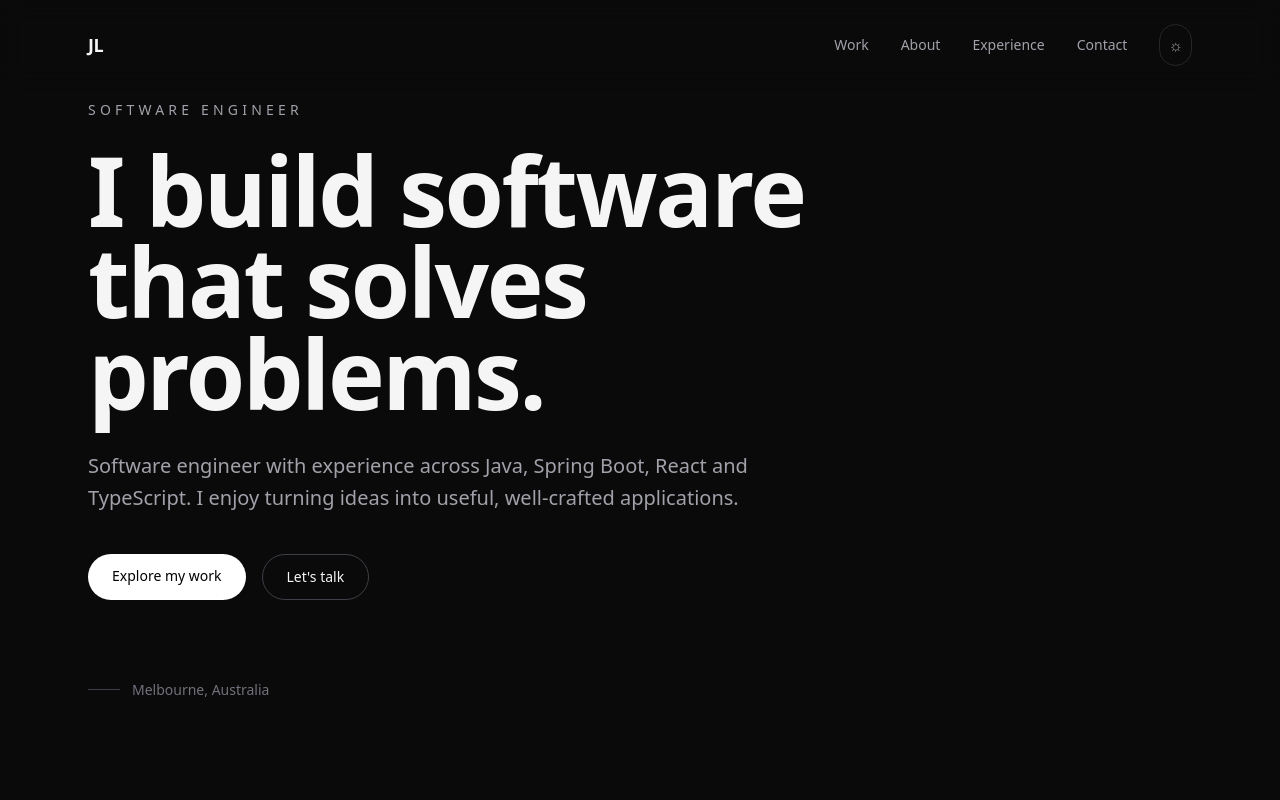
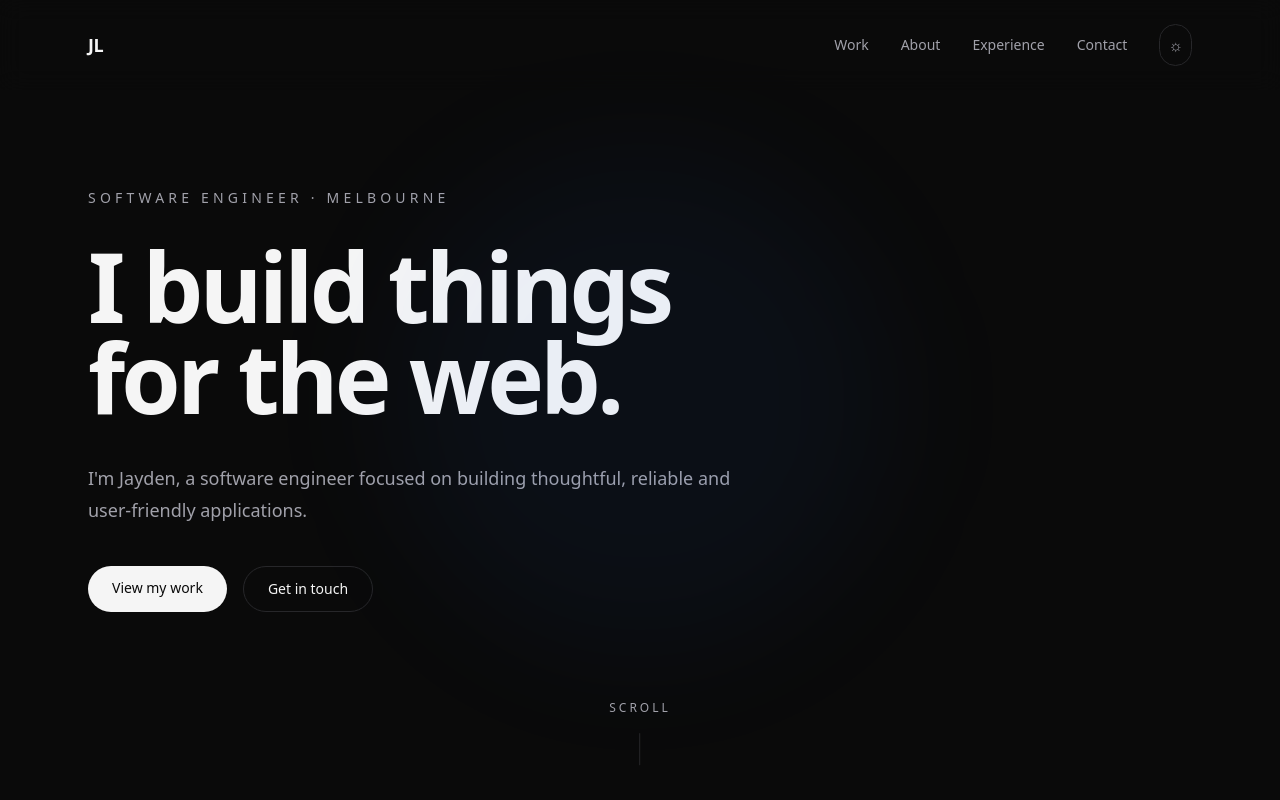
Before and after one commit to Jaydenlaoyx/jayden-portfolio, a Next.js app: page / in a window 1280 px wide. Shown: the top 800 px of the page. Built offline with nearby package versions, Linux system fonts and the light colour scheme.

Commit message:
Refine hero visual design

```diff
--- a/components/Hero.tsx
+++ b/components/Hero.tsx
@@ -4,67 +4,71 @@ import { motion } from "motion/react";
 
 export default function Hero() {
   return (
-    <section className="relative flex min-h-screen items-center overflow-hidden">
-        <div
-            aria-hidden="true"
-            className="pointer-events-none absolute inset-0 -z-10"
+    <section
+      id="home"
+      className="relative flex min-h-screen items-center overflow-hidden"
+    >
+      <div className="pointer-events-none absolute inset-0">
+        <div className="absolute left-1/2 top-1/2 h-[500px] w-[500px] -translate-x-1/2 -translate-y-1/2 rounded-full bg-blue-500/5 blur-3xl" />
+      </div>
+
+      <div className="mx-auto w-full max-w-6xl px-6 py-32">
+        <motion.div
+          initial={{ opacity: 0, y: 30 }}
+          animate={{ opacity: 1, y: 0 }}
+          transition={{ duration: 0.8 }}
+          className="max-w-4xl"
         >
-         <div className="absolute left-1/2 top-1/4 h-96 w-96 -translate-x-1/2 rounded-full bg-blue-500/10 blur-3xl" />
-        </div>
-      <div className="mx-auto w-full max-w-6xl px-6">
-        <div className="max-w-4xl">
-          <p className="mb-6 text-sm font-medium uppercase tracking-[0.3em] text-[var(--muted)]">
-            Software Engineer
+          <p className="mb-8 text-sm font-medium uppercase tracking-[0.3em] text-[var(--muted)]">
+            Software Engineer · Melbourne
           </p>
 
-          <motion.h1
-            initial={{ opacity: 0, y: 30 }}
-            animate={{ opacity: 1, y: 0 }}
-            transition={{ duration: 0.7, ease: "easeOut" }}
-            className="text-6xl font-semibold leading-[0.95] tracking-tight sm:text-7xl lg:text-8xl"
-            >
-            I build software
+          <h1 className="text-5xl font-semibold leading-[0.95] tracking-[-0.04em] sm:text-7xl lg:text-8xl">
+            I build things
             <br />
-            that solves problems.
-          </motion.h1>
+            for the web.
+          </h1>
 
-          <motion.p
-            initial={{ opacity: 0, y: 20 }}
-            animate={{ opacity: 1, y: 0 }}
-            transition={{ duration: 0.7, delay: 0.15, ease: "easeOut" }}
-            className="mt-8 max-w-2xl text-lg leading-8 text-[var(--muted)] sm:text-xl"
-            >
-            Software engineer with experience across Java, Spring Boot,
-            React and TypeScript. I enjoy turning ideas into useful,
-            well-crafted applications.
-            </motion.p>
+          <p className="mt-10 max-w-2xl text-base leading-8 text-[var(--muted)] sm:text-lg">
+            I&apos;m Jayden, a software engineer focused on building
+            thoughtful, reliable and user-friendly applications.
+          </p>
 
-          <motion.div
-            initial={{ opacity: 0, y: 20 }}
-            animate={{ opacity: 1, y: 0 }}
-            transition={{ duration: 0.7, delay: 0.3, ease: "easeOut" }}
-            className="mt-10 flex flex-wrap gap-4"
-            >
+          <div className="mt-10 flex flex-wrap gap-4">
             <a
               href="#work"
-              className="rounded-full bg-white px-6 py-3 text-sm font-medium text-black transition hover:bg-zinc-200"
+              className="rounded-full bg-[var(--foreground)] px-6 py-3 text-sm font-medium text-[var(--background)] transition-transform hover:-translate-y-0.5"
             >
-              Explore my work
+              View my work
             </a>
 
             <a
               href="#contact"
-              className="rounded-full border border-zinc-700 px-6 py-3 text-sm font-medium text-[var(--foreground)] transition hover:border-zinc-500"
+              className="rounded-full border border-[var(--border)] px-6 py-3 text-sm font-medium text-[var(--foreground)] transition-colors hover:border-[var(--foreground)]"
             >
-              Let's talk
+              Get in touch
             </a>
-          </motion.div>
-        </div>
+          </div>
+        </motion.div>
 
-        <div className="mt-20 flex items-center gap-3 text-sm text-zinc-500">
-          <span className="h-px w-8 bg-zinc-700" />
-          Melbourne, Australia
-        </div>
+        <motion.div
+          initial={{ opacity: 0 }}
+          animate={{ opacity: 1 }}
+          transition={{ delay: 1.2, duration: 0.6 }}
+          className="absolute bottom-10 left-1/2 hidden -translate-x-1/2 flex-col items-center gap-3 text-xs uppercase tracking-[0.25em] text-[var(--muted)] sm:flex"
+        >
+          <span>Scroll</span>
+
+          <motion.div
+            animate={{ y: [0, 6, 0] }}
+            transition={{
+              duration: 1.5,
+              repeat: Infinity,
+              ease: "easeInOut",
+            }}
+            className="h-8 w-px bg-[var(--border)]"
+          />
+        </motion.div>
       </div>
     </section>
   );
```
Also changed, not shown: app/globals.css (+0 -35 lines).
